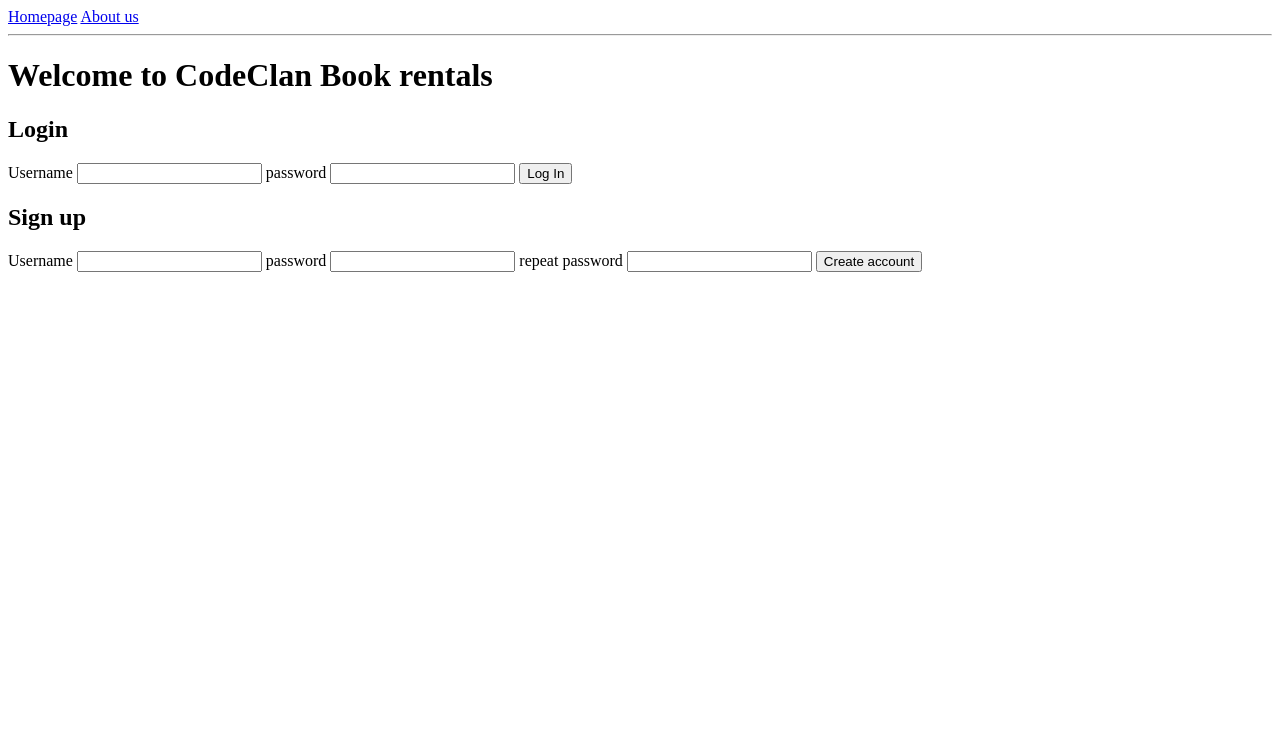
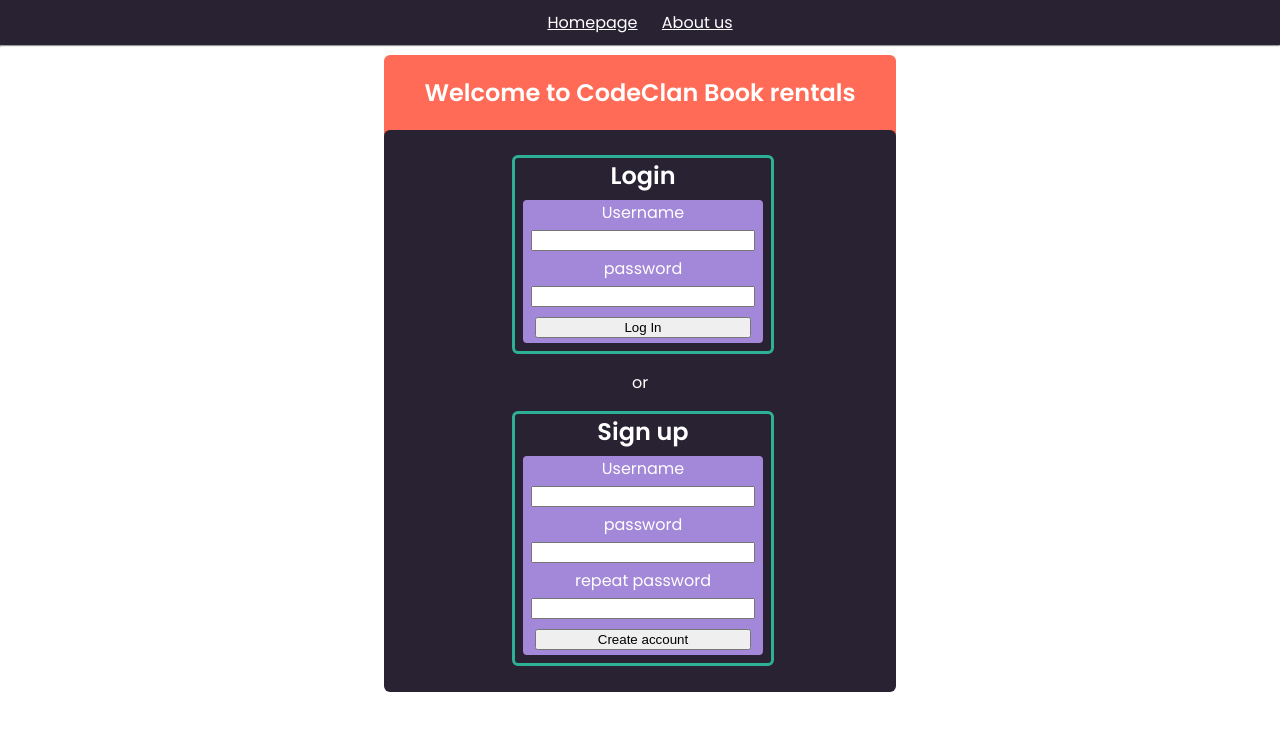
Before and after one commit to Grilo16/week03_weekend_homework, a Flask app: page / in a window 1280 px wide. Shown: the top 731 px of the page. Run offline with Flask 2, Linux system fonts and the light colour scheme.

Commit message:
done the css

```diff
--- a/static/style.css
+++ b/static/style.css
@@ -1,7 +1,219 @@
-.checked-out{
-    background-color: chartreuse;
+@import url('https://fonts.googleapis.com/css2?family=Poppins:wght@400;600&display=swap');
+
+body{
+    font-family: 'Poppins', Arial, Helvetica, sans-serif;
+    color: white;
+    margin: 0px;
+    background-color: #ffffff;
+
 }
 
+#colostouse{
+
+    background-color: #282233;
+    background-color: #a387d8;
+    background-color: #ff6b56;
+    background-color: #2eb096;
+    background-color: #ffffff;
+
+
+}
+
+h2{
+    margin: 0px;
+    margin-bottom:5px;
+}
+
+nav{
+    text-align: center;
+    padding:10px;
+    background-color: #282233;
+
+}
+nav>a{
+    padding: 10px;
+    color: white;
+}
+
+hr{
+    margin-top:0px;
+    background-color: rgb(72, 83, 168);
+}
+
+.contents-section-back{
+    display: flex;
+    flex-direction: column;
+    text-align: center;
+    width: 40%;
+    margin-left:30%;
+    height: 100px;
+    padding-bottom: 20%;
+    border-radius: 6px;
+    background-color: #ff6b56;
+
+
+}
+
+
+.contents-section{
+    padding-top:2%;
+    padding-bottom:2%;
+    border-radius: 6px;
+    background-color: #282233;
+
+
+}
+
+.guest-home-section{
+    text-align: center;
+    width: 50%;
+    margin-left: 25%;
+    margin-top:3%;
+    margin-bottom:3%;
+    border-color:#2eb096 ;
+    border-style: solid;
+
+
+
+    border-radius: 6px;
+
+}
+
+
+.guest-home-section-contents{
+    padding-bottom:6px;
+    width: 95%;
+    margin-left:2.5%;
+
+    display: flex;
+    flex-direction: column;
+}
+
+
+
+.forms{
+    border-radius: 6px;
+    background-color: #a387d8;
+    border-style: solid;
+    border-width: 2px;
+    border-color:#282233 ;
+
+
+}
+
+
+input{
+    margin-top:5px;
+    margin-bottom:5px;
+    width: 90%;
+}
+
+
+.list-books{
+    background-color: #282233;
+    width: 90%;
+    margin-left:5%;
+    margin-top:3px;
+    border-radius: 6px;
+    padding-bottom: 1px;
+    border-color: #a387d8;
+    border-style: solid;
+
+}
+
+.list-books-not-rented{
+    background-color: #282233;
+    width: 90%;
+    margin-left:5%;
+    margin-top:20px;
+    margin-bottom:20px;
+    border-radius: 6px;
+    padding-bottom: 1px;
+    border-color: #2eb096;
+    border-style: solid;
+}
+
+.book-display{
+
+}
+
+.book-not-rented{
+    margin:2px;
+    border-radius: 6px;
+    display:flex;
+    justify-content: space-evenly;
+    background-color: #2eb096;
+    border-style: solid;
+    border-width: 2px;
+    border-color:#282233 ;
+
+
+}
+
+.book-rented{
+    margin:2px;
+    border-radius: 6px;
+    display:flex;
+    justify-content: space-evenly;
+    background-color: #a387d8;
+    border-style: solid;
+    border-width: 2px;
+    border-color:#282233 ;
+
+
+}
+
+.book-display-all{
+    margin:2px;
+    padding: 3px;
+    width: 90%;
+    margin-left: 4%;
+    border-radius: 6px;
+    display: grid;
+    grid-template-columns: 1fr 1fr 1fr;
+    gap: 2px;
+    background-color: #ffffff;
+
+}
+
+.book-display>.book>form{
+    margin-top: 20px;
+}
+
+#checkbox{
+
+    width: auto;
+}
+
+.book>p{
+    margin-top: 20px;
+}
+
+.checked-out{
+    border-radius: 6px;
+    height: 160px;
+    background-color: #a387d8;
+    overflow: hidden;
+    border-color: #282233;
+    border-style: solid;
+}
+.book-element-display{
+    margin-top:5px;
+    margin-bottom:5px;
+}
+
+.book-element-display-title{
+    height: 30px;
+}
+
+
+
 .not-checked-out{
-    background-color: darkolivegreen;
+    border-radius: 6px;
+    height: 160px;
+    background-color: #2eb096;
+    overflow: hidden;
+    border-color: #282233;
+    border-style: solid;
+
 }
--- a/templates/about_us.html
+++ b/templates/about_us.html
@@ -9,4 +9,5 @@
 
 {% block contents %}
 <h2>some stuff about us here</h2>
+<p>Lorem ipsum dolor sit amet consectetur adipisicing elit. Aliquam optio quia eos minima aperiam sed, neque suscipit non dolores rerum reprehenderit sequi vel exercitationem doloremque consectetur iure repellendus? Error nisi sunt deleniti! Dolorem totam ratione quia voluptatum nesciunt id repellat? Odit ex praesentium sed doloremque, omnis rerum nam unde, pariatur beatae nesciunt dolores libero.</p>
 {% endblock %}
--- a/templates/header_template.html
+++ b/templates/header_template.html
@@ -13,13 +13,38 @@
         <a href="/about_us/guest">About us</a>
     </nav>
     <hr>
-    <h1>
-        {{page_h1}}
-    </h1>
+    <section class="contents-section-back">
+        {% if reason == "wrong_pass" %}
+<h1>Wrong password<h1>
+{% endif %}
+{% if reason == "no_user" %}
+<h1>User not registered</h1>
+{% endif %}
 
-    {% block contents %}
+{% if reason == "userexists" %}
+<h1>This username has been taken</h1>
 
-    {% endblock %}
+{% endif %}
+{% if reason == "passnomatch" %}
+<h1>The passwords inputed do not match</h1>
+{% endif %}
+{% if reason == "blankform" %}
+<h1>Please fill in fields correctly</h1>
+{% endif %}
+
+        <h1>
+            {{page_h1}}
+        </h1>
+
+        <section class="contents-section">
+
+
+        {% block contents %}
+
+        {% endblock %}
+
+    </section>
+    </section>
 
 </body>
 </html>
--- a/templates/index.html
+++ b/templates/index.html
@@ -2,9 +2,10 @@
 
 {% block contents %}
 
-<section>
+<section class="guest-home-section">
     <h2>Login</h2>
-    <form method="post" action="/validate_login">
+    <section class="guest-home-section-contents">
+    <form class="forms" method="post" action="/validate_login">
         <label for="name">Username</label>
         <input name="name" type="text">
         <label for="password">password</label>
@@ -12,10 +13,13 @@
         <input type="submit" value="Log In">
     </form>
 </section>
+</section>
+<p>or</p>
+<section class="guest-home-section">
+    <h2>Sign up</h2>
+    <div class="guest-home-section-contents">
+    <form class="forms" method="post" action="/create_account">
 
-<section>
-    <h2>Sign up</h2>
-    <form method="post" action="/create_account">
             <label for="name">Username</label>
             <input name="name" type="text">
             <label for="password">password</label>
@@ -24,6 +28,7 @@
             <input name="password-repeat" type="password">
             <input type="submit" value="Create account">
         </form>
+</div>
 </section>
 
     {% endblock %}
```
Also changed, not shown: controllers/controller.py (+0 -11 lines), templates/account_creation_failed.html (+7 -20 lines), templates/failed_login.html (+8 -11 lines), templates/user_header.html (+11 -5 lines), templates/user_homepage.html (+32 -14 lines), templates/user_view_all.html (+26 -13 lines). Lines whose indentation alone changed are shown as unchanged.
